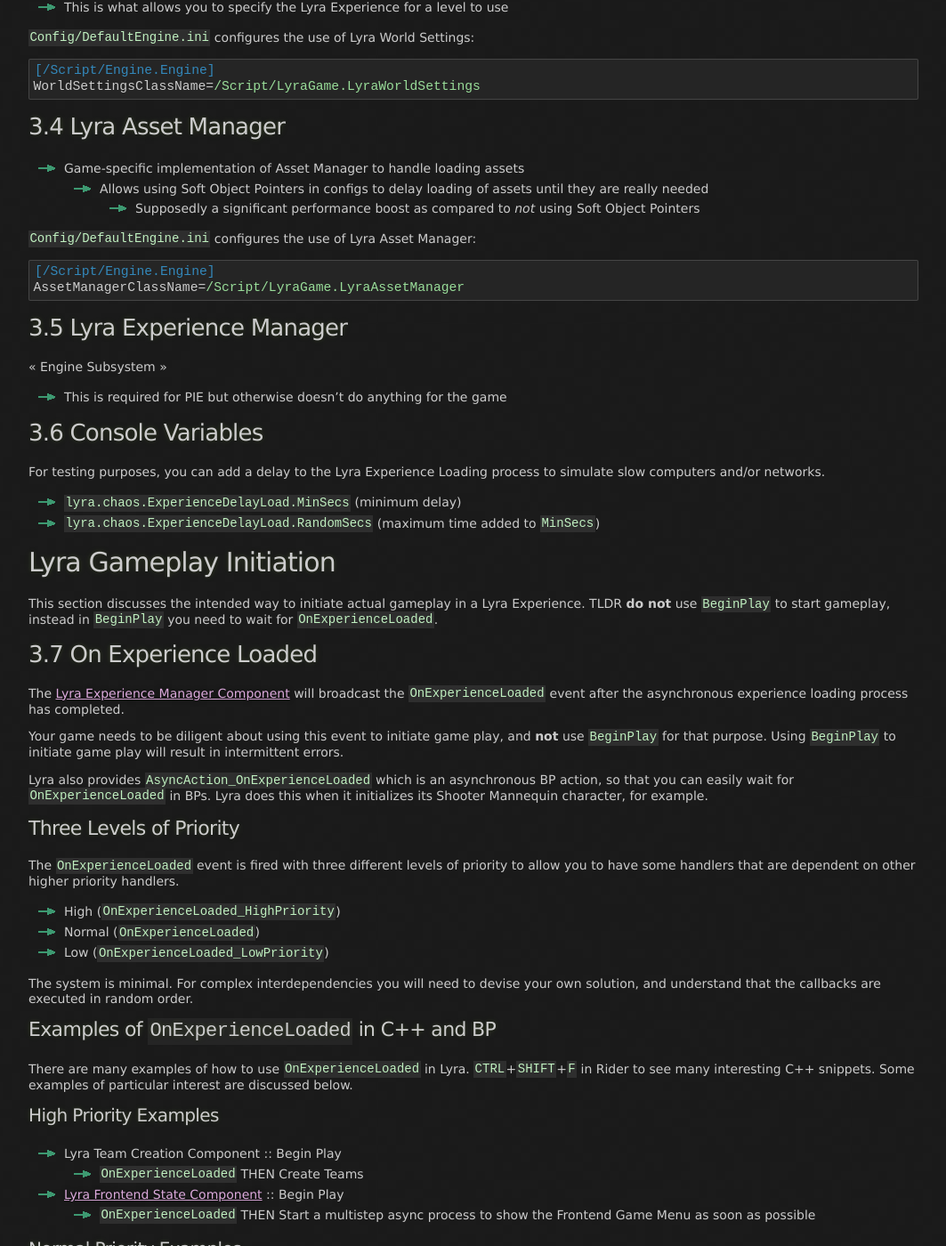
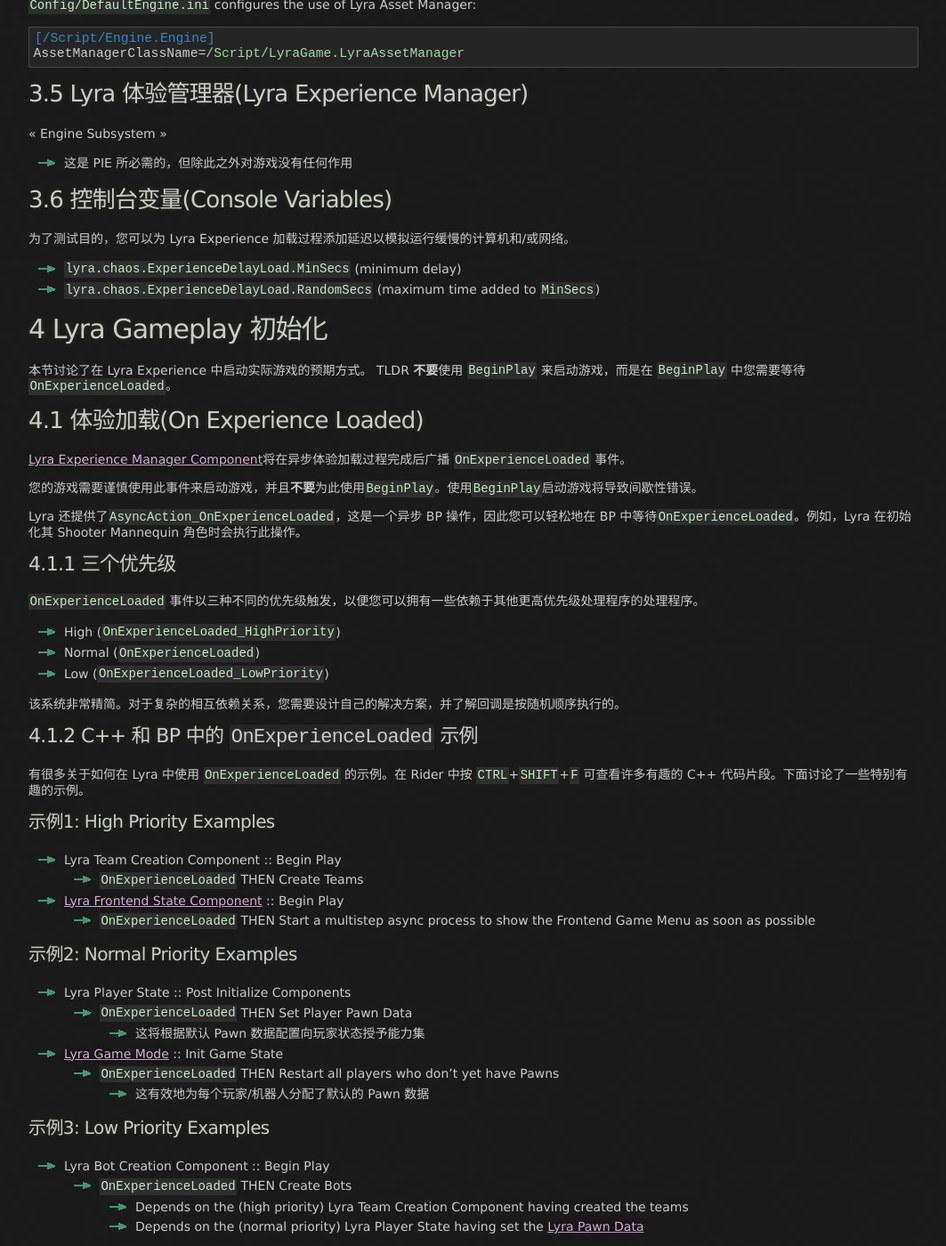
Before and after one commit to kuafu/kuafu.github.io, a Jekyll site: the page built from UE5/LyraStarterGame/Experience/index.md, in a window 1280 px wide and 1400 px high, scrolled down 4425 px. Shown: the whole window at 89% size, without its empty margins (108-1171 px from the left). Built offline with Jekyll 4.4.1, drawn with Linux system fonts in a browser that asks for light colours; some of the changed text lies outside the part shown.

Commit message:
Experience

````diff
--- a/UE5/LyraStarterGame/Experience/index.md
+++ b/UE5/LyraStarterGame/Experience/index.md
@@ -13,23 +13,13 @@ Lyra Experience 是一种定制、可配置的游戏模式/状态。在Lyra项
 
 Lyra Experience 的定义配置了默认的 Lyra Pawn 数据和要加载并执行的体验动作集（运行时组件注入、HUD 小部件扩展等）。
 
-需要注意的是，在 Lyra 中，“BeginPlay”具有不同的含义。在其他游戏中，“BeginPlay”可能字面上意味着“游戏已经开始”，但在 Lyra 中，它只表示关卡已经加载并且（可能相当缓慢的）异步加载过程已经开始。在 Lyra 中，游戏实际上不应该开始进行直到“On Experience Loaded”事件触发，这通常发生在“BeginPlay”之后的某个时间点。您可以通过设置一些控制台变量来测试延迟的体验加载，例如模拟计算机性能较差或网络延迟。这些信息可以在 LyraStarterGame 的官方文档中找到。
+需要注意的是，在 Lyra 中，`BeginPlay` 具有不同的含义。在其他游戏中，`BeginPlay`可能字面上意味着“游戏已经开始”，但在 Lyra 中，它只表示关卡已经加载并且（可能相当缓慢的）异步加载过程已经开始。在 Lyra 中，游戏实际上不应该开始进行直到 [On Experience Loaded](#OnExperienceLoaded)事件触发，这通常发生在`BeginPlay`之后的某个时间点。您可以通过设置一些控制台变量 [console variables](#CVars)来测试延迟的体验加载，例如模拟计算机性能较差或网络延迟。这些信息可以在 LyraStarterGame 的官方文档中找到。
 
 ![ULyraExperienceDefinition](./screenshots/ULyraExperienceDefinition.png)
 
 
-<hr/>
-[Loading a Lyra Experience](#ExperienceLoadingProcedure) is asynchronous.  Content is expected to be placed into Game Feature Plugins([GFPs](/UE5/GameFeatures/)) which are dynamically loaded only when actually needed. Your project is expected to use the [On Experience Loaded](#OnExperienceLoaded) event to initiate gameplay, it fires when the async loading completes.
-
-The [Experience Definition](#LyraExperienceDefinition) configures the default [Lyra Pawn Data](#LyraPawnData) and a list of [Experience Action Sets](#LyraExperienceActionSet) to load and execute.
-*(Runtime component injection, HUD widget extension, etc.)*
-
-Note that `BeginPlay` has a different meaning in Lyra.  Whereas in other games Begin Play might literally mean in some cases "game play has begun", in Lyra it just means the Level has been loaded and the (perhaps quite slow) async loading process has begun. In Lyra, the game shouldn't actually start playing until the [On Experience Loaded](#OnExperienceLoaded) event fires, sometime **well after** `BeginPlay`. You can test delayed Experience loading (e.g. to simulate slow computers/networks) by setting some [console variables](#CVars).
-
-
-## 1.1 定义Experience的资源
-`Primary Data Assets Defining an Experience`
-
+## 1.1 定义体验Experience的资源
+`定义体验Experience的主要数据资产`
   - [Lyra Experience Definition](#LyraExperienceDefinition)
   - [Lyra Experience Action Set](#LyraExperienceActionSet)
   - [Lyra Pawn Data](#LyraPawnData)
@@ -37,7 +27,6 @@ Note that `BeginPlay` has a different meaning in Lyra.  Whereas in other games B
   - [Game Feature Action](#GameFeatureAction)
 
 ## 1.2  虚幻设置
-
   - [Lyra Game Mode](#LyraGameMode)
   - [Lyra Game State](#LyraGameState)
     - [Lyra Experience Manager Component](#LyraExperienceManagerComponent)
@@ -48,8 +37,6 @@ Note that `BeginPlay` has a different meaning in Lyra.  Whereas in other games B
 - [Console Variables](#CVars)
 
 ## 1.3 如何初始化Experience的Gameplay
-How to Initiate Gameplay in a Lyra Experience
-
 - [Event: `OnExperienceLoaded`](#OnExperienceLoaded)
   - [Usage Examples](#OnExperienceLoadedExamples)
     - [Example BP Hook Code](#ExampleHookBP)
@@ -59,34 +46,22 @@ How to Initiate Gameplay in a Lyra Experience
 
 
 ### 1.4 调试Tips
-
-Execute these console commands to enable Verbose logging for these modules:
-
+执行以下控制台命令来为这些模块启用详细日志记录：
 - `Log LogLyraExperience Verbose`
 - `Log LogGameFeatures Verbose`
 
-Execute `ModularGameplay.DumpGameFrameworkComponentManagers` in the console to dump
-debugging info to help understand which components are being injected into which actors.
-
-See [Console Variables](#CVars), they are helpful for debugging.
+在控制台中执行`ModularGameplay.DumpGameFrameworkComponentManagers`以转储调试信息，以帮助了解哪些组件被注入到哪些参与者中。请参阅[控制台变量](#CVars)，它们有助于调试。
 
 
 <a id='PrimaryDataAssets'></a>
-
-# 2 主要数据资产
-`Primary Data Assets`
-
-This section describes the major Primary Data Assets that are required to define
-a Lyra Experience.
-
+# 2 主要数据资产`Primary Data Assets`
+本节介绍定义 Lyra Experience 所需的主要主要数据资产。
 
 <a id='LyraExperienceDefinition'></a>
-
-## 2.1 Lyra Experience Definition
+## 2.1 体验定义(Lyra Experience Definition)
 
 « Primary Data Asset »
 这是一个 Const 数据资产。它明确的地定义了一个Experience。
-
 - Default [Lyra Pawn Data](#LyraPawnData)
 - List of Instanced [Game Feature Actions](#GameFeatureAction)
 - List of [Lyra Experience Action Sets](#LyraExperienceActionSet)
@@ -94,19 +69,17 @@ a Lyra Experience.
 
 
 <a id='LyraExperienceActionSet'></a>
-## 2.2 Lyra Experience Action Set
+## 2.2 体验操作集(Lyra Experience Action Set)
 
 « Primary Data Asset »
-
 - Array of [Game Feature Actions](#GameFeatureAction)
 - Array of Game Feature Plugin ([GFP](/UE5/GameFeatures/)) dependencies used by this Action Set
 
 
 <a id='LyraPawnData'></a>
-## 2.3 Lyra Pawn Data
+## 2.3 Pawn数据(Lyra Pawn Data)
 
 « Primary Data Asset »
-
 - Pawn (Subclass)
 - Lyra Ability Sets (Array)
 - Lyra Ability Tag Relationship Mapping
@@ -115,10 +88,9 @@ a Lyra Experience.
 
 
 <a id='LyraInputConfig'></a>
-## 2.4 Lyra Input Config
+## 2.4 输入配置(Lyra Input Config)
 
 « Const Data Asset »
-
 - Native Lyra Input Actions (Array)
 - Ability Lyra Input Actions (Array)
 
@@ -126,20 +98,17 @@ a Lyra Experience.
 <a id='GameFeatureAction'></a>
 ## 2.5 Game Feature Action
 
-An Action to be taken when a Game Feature is activated.
-Part of the experimental `GameFeatures` plugin.
+激活`Game Feature`时采取的操作。这是实验性`GameFeatures`插件的一部分。
 
-An Instanced Game Feature Action handles
-[Game Features](/UE5/GameFeatures/)
-asset loading and unloading.  Events include:
+实例化`Game Feature`操作处理 [游戏功能](/UE5/GameFeatures/) 资源的加载和卸载。事件包括：
+- 注册- Registering
+- 取消注册- Registering
+- 加载- Loading
+- 激活- Activating
+- 停用- Deactivating
 
-- Registering
-- Unregistering
-- Loading
-- Activating
-- Deactivating
 
-### CUGameFeatureAction	继承关系
+**CUGameFeatureAction	继承关系**
  - CUApplyFrontendPerfSettingsAction
  - CUGameFeatureAction_AddGameplayCuePath
  - CUGameFeatureAction_WorldActionBase
@@ -151,56 +120,43 @@ asset loading and unloading.  Events include:
 
 <a id='EngineSetup'></a>
 # 3 设置UE的Lyra Experience
-
-This section describes how Lyra sets up Unreal Engine to support a Lyra Experience.
-
+本节介绍 Lyra 如何设置虚幻引擎以支持 Lyra Experience体验。
 
 <a id='LyraGameMode'></a>
-## 3.1 Lyra Game Mode
+## 3.1 游戏模式（Lyra Game Mode）
 
-Lyra Game Mode is the required base Game Mode providing Lyra Experience support.
+Lyra 游戏模式提供 Lyra 体验支持的必需基础游戏模式。
 
-- Uses a [Lyra Game State](#LyraGameState)
-- In `Init Game`:
-  - On Server, call `ServerSetCurrentExperience` via `OnMatchAssignmentGiven`
-- Adds support for loading an Experience on PIE start by simulating a match assignment
-- Delay initial player spawn until `OnExperienceLoaded`
-  - Lots of other player start related logic
+- 使用 [Lyra 游戏状态](#LyraGameState)
+- 在 `Init Game` 中：
+  - 在服务器上，通过 `OnMatchAssignmentGiven` 调用 `ServerSetCurrentExperience`
+- 通过模拟比赛分配添加在 PIE 启动时加载体验的支持
+- 将初始玩家生成延迟到 `OnExperienceLoaded`
+  - 许多其他玩家启动相关逻辑
 
-[Initialization of the Game Mode](/UE5/LyraStarterGame/InitGame/)
-is discussed separately.
+[游戏模式的初始化](/UE5/LyraStarterGame/InitGame/)将单独讨论。
 
 
 <a id='LyraGameState'></a>
-## 3.2 Lyra Game State
+## 3.2 游戏状态（Lyra Game State）
+Lyra 游戏状态是 Lyra Experiences 功能的关键。Lyra 游戏状态本身相对简单，但它确实初始化并激活了两个非常重要的组件，从而实现了Experiences：
+- Ability System Component
+- Lyra Experience Manager Component
 
-The Lyra Game State is key to the functionality of Lyra Experiences.
-
-The Lyra Game State itself is relatively simple, but it does initialize
-and activate two very important components that enable Experiences:
-
-- Ability System Component
+### 3.2.1 Ability System Component
 - [Lyra Experience Manager Component](#LyraExperienceManagerComponent)
 
 
 <a id='LyraExperienceManagerComponent'></a>
-### Lyra Experience Manager Component
-
-The `ULyraExperienceManagerComponent`
-does the heavy lifting related to loading and unloading,
-activating and deactivating Experiences.
+### 3.2.1 Lyra Experience Manager Component
+`ULyraExperienceManagerComponent`负责加载和卸载、激活和停用Experiences相关的繁重工作。
 
 
 <a id='ExperienceLoadingProcedure'></a>
-#### Experience Loading Procedure: `StartExperienceLoad`
+#### 3.2.1.1 Experience加载过程（Experience Loading Procedure: `StartExperienceLoad`）在服务器和所有客户端上，必须调用 `StartExperienceLoad` (*在服务器上明确调用，并通过客户端上的复制调用*)，这将开始此过程：
+- 设置状态 = `Loading`
 
-On the server and on all clients, `StartExperienceLoad` must be called
-*(explicitly on the server and via replication on the clients)*,
-which begins this process:
-
-- Set state = `Loading`
-
-##### State: Loading
+##### 状态: Loading
 - Async Load assets via [Lyra Asset Manager](#LyraAssetManager)
     - Primary Experience Asset ID
     - Experience Action Sets
@@ -208,26 +164,25 @@ which begins this process:
 - On async load complete:
   - Set state = `LoadingGameFeatures`
 
-##### State: Loading Game Features
+##### 状态: Loading Game Features
 - Async Load and Activate any/all required GFPs
 - After all GFPs finish async loading:
     - Optionally delay loading for debugging purposes based on CVar settings
     - Set state = `ExecutingActions`
 
-##### State: Executing Actions
+##### 状态: Executing Actions
 - Execute all [Game Feature Actions](#GameFeatureAction) defined by the experience and its action sets
 - Set state = `Loaded`
 
-##### State: Loaded
+##### 状态: Loaded
 - Broadcast [`OnExperienceLoaded`](#OnExperienceLoaded)
 
 
 <a id='LyraWorldSettings'></a>
 ## 3.3 Lyra World Settings
-
-- Adds `Default Gameplay Experience` setting to `ULevel` assets
-- In PIE, load the default experience during `InitGame`
-- This is what allows you to specify the Lyra Experience for a level to use
+- 为`ULevel`资产添加默认游戏体验`Default Gameplay Experience`设置
+- 在 PIE 中，在 `InitGame` 期间加载默认体验
+- 这可以让你指定某个Level要使用的 Lyra Experience
 
 `Config/DefaultEngine.ini` configures the use of Lyra World Settings:
 
@@ -236,11 +191,11 @@ which begins this process:
 WorldSettingsClassName=/Script/LyraGame.LyraWorldSettings
 ```
 
+<a id='LyraAssetManager'></a>
+## 3.4 资产管理器(Lyra Asset Manager)
 
-<a id='LyraAssetManager'></a>
-## 3.4 Lyra Asset Manager
-
-- Game-specific implementation of Asset Manager to handle loading assets
+- Game-specific 实现 Asset Manager 来处理资产加载
+  - 允许在配置中使用软对象指针(Soft Object Pointers)来延迟加载资产，直到真正需要它们为止
   - Allows using Soft Object Pointers in configs to delay loading of assets until they are really needed
     - Supposedly a significant performance boost as compared to *not* using Soft Object Pointers
 
@@ -253,81 +208,69 @@ AssetManagerClassName=/Script/LyraGame.LyraAssetManager
 
 
 <a id='LyraExperienceManager'></a>
-## 3.5 Lyra Experience Manager
+## 3.5 Lyra 体验管理器(Lyra Experience Manager)
 
 « Engine Subsystem »
 
-- This is required for PIE but otherwise doesn't do anything for the game
+- 这是 PIE 所必需的，但除此之外对游戏没有任何作用
 
 
 <a id='CVars'></a>
-## 3.6 Console Variables
+## 3.6 控制台变量(Console Variables)
 
-For testing purposes, you can add a delay to the Lyra Experience Loading process
-to simulate slow computers and/or networks.
+为了测试目的，您可以为 Lyra Experience 加载过程添加延迟以模拟运行缓慢的计算机和/或网络。
 
 - `lyra.chaos.ExperienceDelayLoad.MinSecs` (minimum delay)
 - `lyra.chaos.ExperienceDelayLoad.RandomSecs` (maximum time added to `MinSecs`)
 
 
-# Lyra Gameplay Initiation
+# 4 Lyra Gameplay 初始化
 
-This section discusses the intended way to initiate actual gameplay in a Lyra Experience.
-TLDR **do not** use `BeginPlay` to start gameplay, instead in `BeginPlay` you need to wait for
-`OnExperienceLoaded`.
+本节讨论了在 Lyra Experience 中启动实际游戏的预期方式。
+TLDR **不要**使用 `BeginPlay` 来启动游戏，而是在 `BeginPlay` 中您需要等待`OnExperienceLoaded`。
+
 
 
 <a id='OnExperienceLoaded'></a>
-## 3.7 On Experience Loaded
+## 4.1 体验加载(On Experience Loaded)
 
-The [Lyra Experience Manager Component](#LyraExperienceManagerComponent)
-will broadcast the `OnExperienceLoaded` event after the asynchronous experience loading
-process has completed.
+[Lyra Experience Manager Component](#LyraExperienceManagerComponent)将在异步体验加载过程完成后广播 `OnExperienceLoaded` 事件。
 
-Your game needs to be diligent about using this event to initiate game play, and **not** use
-`BeginPlay` for that purpose.  Using `BeginPlay` to initiate game play will result in intermittent
-errors.
+您的游戏需要谨慎使用此事件来启动游戏，并且**不要**为此使用`BeginPlay`。使用`BeginPlay`启动游戏将导致间歇性错误。
 
-Lyra also provides `AsyncAction_OnExperienceLoaded` which is an asynchronous BP action, so that
-you can easily wait for `OnExperienceLoaded` in BPs.  Lyra does this when it initializes its
-Shooter Mannequin character, for example.
+Lyra 还提供了`AsyncAction_OnExperienceLoaded`，这是一个异步 BP 操作，因此您可以轻松地在 BP 中等待`OnExperienceLoaded`。例如，Lyra 在初始化其
+Shooter Mannequin 角色时会执行此操作。
 
-### Three Levels of Priority
 
-The `OnExperienceLoaded` event is fired with three different levels of priority
-to allow you to have some handlers that are dependent on other higher priority handlers.
+### 4.1.1 三个优先级
 
+`OnExperienceLoaded` 事件以三种不同的优先级触发，以便您可以拥有一些依赖于其他更高优先级处理程序的处理程序。
 - High (`OnExperienceLoaded_HighPriority`)
 - Normal (`OnExperienceLoaded`)
 - Low (`OnExperienceLoaded_LowPriority`)
 
-The system is minimal.
-For complex interdependencies you will need to devise your own solution,
-and understand that the callbacks are executed in random order.
-
+该系统非常精简。对于复杂的相互依赖关系，您需要设计自己的解决方案，并了解回调是按随机顺序执行的。
 
 <a id='OnExperienceLoadedExamples'></a>
-### Examples of `OnExperienceLoaded` in C++ and BP
+### 4.1.2 C++ 和 BP 中的 `OnExperienceLoaded` 示例
 
-There are many examples of how to use `OnExperienceLoaded` in Lyra.
-`CTRL`+`SHIFT`+`F` in Rider to see many interesting C++ snippets.
-Some examples of particular interest are discussed below.
+有很多关于如何在 Lyra 中使用 `OnExperienceLoaded` 的示例。在 Rider 中按 `CTRL`+`SHIFT`+`F` 可查看许多有趣的 C++ 代码片段。下面讨论了一些特别有趣的示例。
 
-#### High Priority Examples
+#### 示例1: High Priority Examples
 - Lyra Team Creation Component :: Begin Play
   - `OnExperienceLoaded` THEN Create Teams
 - [Lyra Frontend State Component](#LyraFrontendStateComponent) :: Begin Play
   - `OnExperienceLoaded` THEN Start a multistep async process to show the Frontend Game Menu as soon as possible
 
-#### Normal Priority Examples
+#### 示例2: Normal Priority Examples
 - Lyra Player State :: Post Initialize Components
   - `OnExperienceLoaded` THEN Set Player Pawn Data
-    - This grants Ability Sets to the Player State based on the Default Pawn Data config
+    - 这将根据默认 Pawn 数据配置向玩家状态授予能力集
 - [Lyra Game Mode](#LyraGameMode) :: Init Game State
   - `OnExperienceLoaded` THEN Restart all players who don't yet have Pawns
-    - This effectively assigns each player/bot the Default Pawn Data
+    - 这有效地为每个玩家/机器人分配了默认的 Pawn 数据
 
-#### Low Priority Examples
+#### 示例3: Low Priority Examples
 - Lyra Bot Creation Component :: Begin Play
   - `OnExperienceLoaded` THEN Create Bots
     - Depends on the (high priority) Lyra Team Creation Component having created the teams
@@ -335,15 +278,15 @@ Some examples of particular interest are discussed below.
 
 
 <a id='ExampleHookBP'></a>
-#### Example BP Hooking into `OnExperienceLoaded`
+#### BP Hook至“OnExperienceLoaded”的示例
 
 ![Example BP Hook](./screenshots/ExampleHookBP.png)
 
 
 <a id='ExampleHookCPP'></a>
-#### Example C++ Hooking into `OnExperienceLoaded`
+#### C++ Hook至“OnExperienceLoaded”的示例
 
-In this C++ example, you'd set `BeginPlay` as follows:
+在这个 C++ 示例中，你可以按如下方式设置“BeginPlay”：
 
 ```c++
 void AMyExampleActor::BeginPlay()
@@ -360,8 +303,7 @@ void AMyExampleActor::BeginPlay()
 }
 ```
 
-You must also create an `OnExperienceLoaded` handler in `AMyExampleActor`
-to receive the event:
+您还必须在`AMyExampleActor`中创建一个`OnExperienceLoaded`处理程序来接收事件：
 
 ```c++
 // Called by Lyra Experience Manager
@@ -372,46 +314,27 @@ void AMyExampleActor::OnExperienceLoaded(const ULyraExperienceDefinition* Experi
 ```
 
 <a id='LoadingADefaultExperience'></a>
-# 4 加载默认的 Default Experience
+# 5 加默认游戏体验(Default Experience)
 
-Lyra loads the Frontend Experience as the default by injecting the
-[Lyra Frontend State Component](#LyraFrontendStateComponent)
-into the [Lyra Game State](#LyraGameState)
-from a [Lyra Experience Definition](#LyraExperienceDefinition).
+Lyra 通过将[Lyra Frontend State Component](#LyraFrontendStateComponent)从 [Lyra Experience Definition](#LyraExperienceDefinition)
+注入到 [Lyra Game State](#LyraGameState)来将前端体验加载为默认体验。
 
-For example, the map Lyra uses by default to start the game is `L_LyraFrontEnd`,
-which uses `B_LyraFrontEnd_Experience` as the `Default Gameplay Experience`.
+例如，Lyra 默认用于启动游戏的地图是 `L_LyraFrontEnd`，它使用 `B_LyraFrontEnd_Experience` 作为 `默认游戏体验`。
 
-An `AddComponents`
-[Game Feature Action](#GameFeatureAction)
-in `B_LyraFrontEnd_Experience`
-injects `B_LyraFrontendStateComponent`
-into the `LyraGameState`,
-which causes the Lyra FrontEnd Experience to load on Game start.
+`B_LyraFrontEnd_Experience` 中的 `AddComponents`[Game Feature Action](#GameFeatureAction)将 `B_LyraFrontendStateComponent`注入到 `LyraGameState`，这会导致 Lyra FrontEnd 体验在游戏启动时加载。
 
 
 <a id='LyraFrontendStateComponent'></a>
-## 4.1 Lyra Frontend State Component
+## 5.1 前端状态组件(Lyra Frontend State Component)
 
-The `B_LyraFrontendStateComponent` is a simple BP configuration of
-Lyra Frontend State Component,
-defining the menu widgets used by the project.
+`B_LyraFrontendStateComponent` 是 Lyra Frontend State Component 的简单 BP 配置，定义项目使用的菜单小部件(menu widgets)。
 
-This component is expected to be injected into a
-[Lyra Game State](#LyraGameState).
-It registers a high priority `OnExperienceLoaded` callback that initiates the
-asynchronous process of showing the frontend menu system to the user.
+预计此组件将被注入到[Lyra Game State](#LyraGameState)。它注册了一个高优先级的 `OnExperienceLoaded` 回调，该回调初始化向用户显示前端菜单系统的异步过程。它与[distributed with Lyra](/UE5/LyraStarterGame/Plugins/) 的 `CommonLoadingScreen` 插件交互。这样，无论加载 Lyra Experience 需要多长时间，加载屏幕都可以显示。
 
-This interfaces with the `CommonLoadingScreen` plugin that is
-[distributed with Lyra](/UE5/LyraStarterGame/Plugins/).
-That allows the loading screen to be visible for however long it takes to load the
-Lyra Experience.
+一旦 Experience 加载完毕，玩家就可以查看菜单，加载屏幕将被禁用，菜单系统将显示。
 
-Once the Experience has loaded and the player is ready to see the menu, the loading
-screen is disabled and the menu system is displayed.
-
-- Generally you'll need to make a BP version of this to configure the menu widgets
-- Consider this an example component that loads a default experience even if you do not want to use Lyra's FrontEnd
+- 通常，您需要制作一个 BP 版本来配置菜单小部件
+- 即使您不想使用 Lyra 的 FrontEnd，也可以将其视为加载默认体验的示例组件
 
 
 <br/>
````
